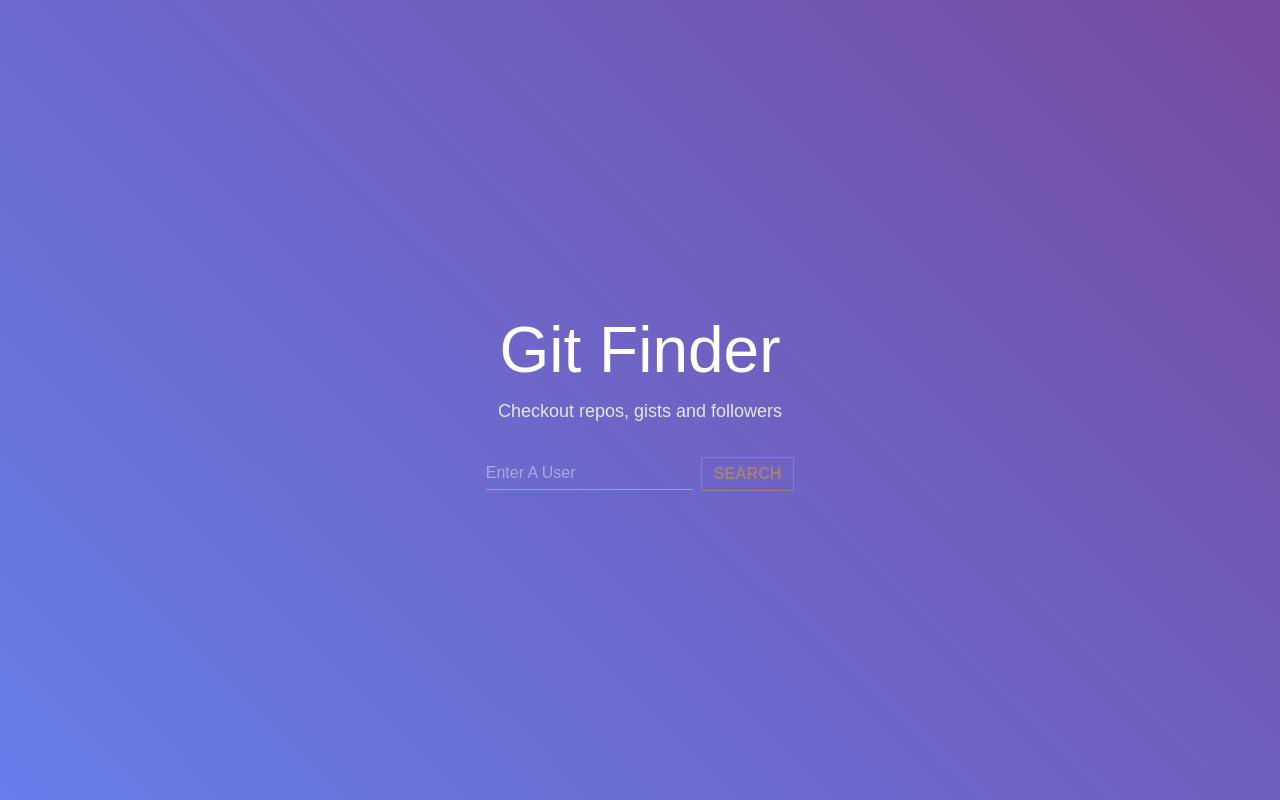
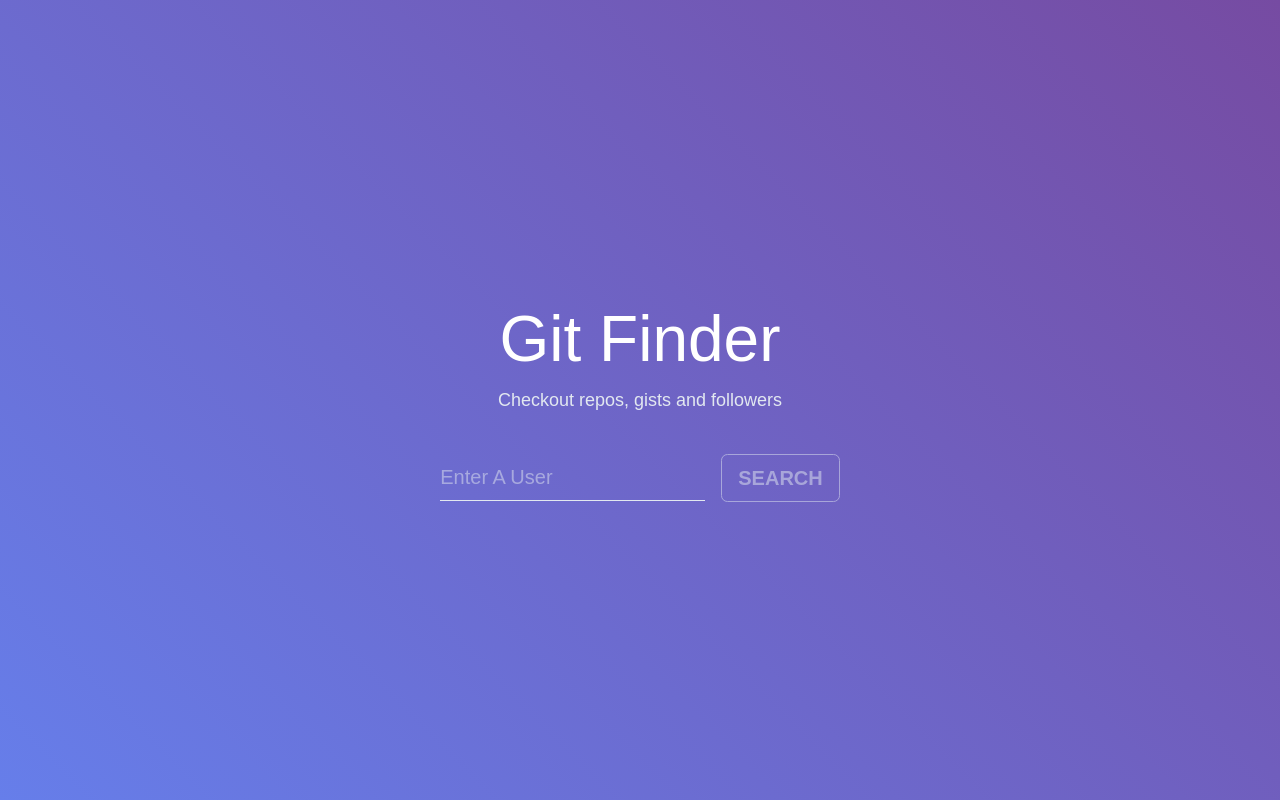
Before and after one commit to albizan/git-finder, a React (Create React App) app: page / in a window 1280 px wide. Built offline with nearby package versions, Linux system fonts and the light colour scheme.

Commit message:
Changed color and size of text

```diff
--- a/src/components/Landing/SearchUser/SearchUser.jsx
+++ b/src/components/Landing/SearchUser/SearchUser.jsx
@@ -28,17 +28,17 @@ const SearchUser = () => {
   }
   return (
     <Fragment>
-      <form className="mt-6 py-2 flex items-center" onSubmit={handleSubmit}>
+      <form className="mt-8 py-2 flex items-center" onSubmit={handleSubmit}>
         <input
           value={value}
           onChange={handleChange}
-          className="outline-none bg-transparent py-1 text-gray-300 border-b border-yellow-600"
+          className="outline-none bg-transparent py-2 text-xl text-gray-300 border-b border-gray-300"
           placeholder="Enter A User"
           type="text"
         />
         <button
           disabled={isDisabled}
-          className={`outline-none uppercase py-1 px-3 ml-2 border border-yellow-600 font-bold text-yellow-600 hover:bg-yellow-600 hover:text-gray-900 ${isDisabled &&
+          className={`outline-none uppercase py-2 px-4 ml-4 rounded border border-gray-300 font-semibold text-xl text-gray-300 hover:bg-gray-300 hover:text-indigo-500 ${isDisabled &&
             'opacity-50 cursor-not-allowed'}`}
           type="submit"
         >
```
